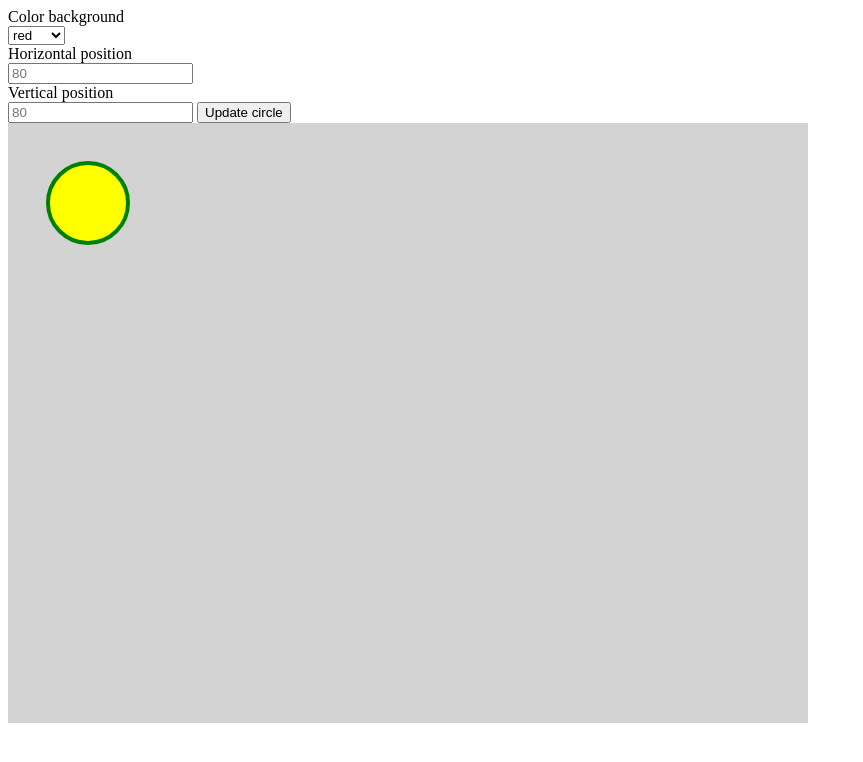
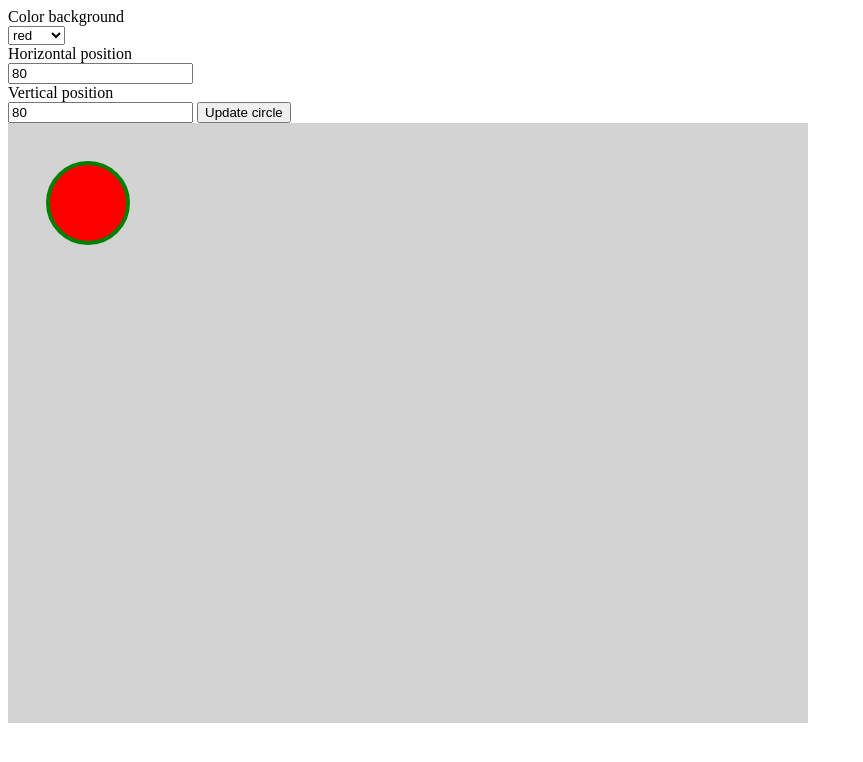
Before and after one commit to mar109us/fagskole-intro, a plain HTML site: page emne 1/2 Funksjon, variabel, operator/121/121A/index.html in a window 1280 px wide. Shown: the whole page, without its empty margins (0-863 px from the left). Drawn offline with Linux system fonts and the light colour scheme.

Commit message:
removed input placeholder with value attributes
added init value variables and current value variables

setting background color values

in addcircle: setting currentpos values from parameters

setting fill value in addcircle

```diff
--- a/emne 1/2 Funksjon, variabel, operator/121/121A/index.html
+++ b/emne 1/2 Funksjon, variabel, operator/121/121A/index.html
@@ -14,10 +14,10 @@
       </select>
       <br />
       Horizontal position <br />
-      <input type="number" placeholder="80" id="input-x-position" />
+      <input type="number" value="80" id="input-x-position" />
       <br />
       Vertical position <br />
-      <input type="number" placeholder="80" id="input-y-position" />
+      <input type="number" value="80" id="input-y-position" />
       <button onclick="addCircleFromInput()">Update circle</button>
       <br />
       <svg
@@ -27,26 +27,48 @@
          style="background-color: lightgray"
       ></svg>
       <script>
-         const circleBackgroundColor = document.getElementById("select-bg-color")
+         let initXPos = 80;
+         let initYPos = 80;
+         let initBackgroundColor = "red";
+
+         let currentXPos = initXPos;
+         let currentYPos = initYPos;
+         let currentBackgroundColor = initBackgroundColor;
+
+         const circleBackgroundColor =
+            document.getElementById("select-bg-color");
 
          circleBackgroundColor.addEventListener("change", (colorSelected) => {
-            console.log(colorSelected.target.value)
-         })
+            console.log(colorSelected.target.value);
+            changeCircleBackground(colorSelected.target.value);
+         });
 
          const inputXPosition = document.getElementById("input-x-position");
          const inputYPosition = document.getElementById("input-y-position");
+
          function changeCircleBackground(color) {
             console.log(color);
+            addCircle(inputXPosition.value, inputYPosition.value, color);
          }
+
          function addCircleFromInput() {
-            addCircle(inputXPosition.value, inputYPosition.value);
+            addCircle(
+               inputXPosition.value,
+               inputYPosition.value,
+               currentBackgroundColor,
+            );
          }
-         function addCircle(xPosition, yPosition) {
+
+         function addCircle(xPosition, yPosition, fill) {
+            currentXPos = xPosition;
+            currentYPos = yPosition;
+            currentBackgroundColor = fill;
+
             document.getElementById("mySvg").innerHTML = /*HTML*/ `
-          <circle cx="${xPosition}" cy="${yPosition}" r="40" stroke="green" stroke-width="4" fill="yellow" />
+          <circle cx="${xPosition}" cy="${yPosition}" r="40" stroke="green" stroke-width="4" fill="${fill}" />
       `;
          }
-         addCircle(80, 80);
+         addCircle(currentXPos, currentYPos, currentBackgroundColor);
       </script>
    </body>
 </html>
```
